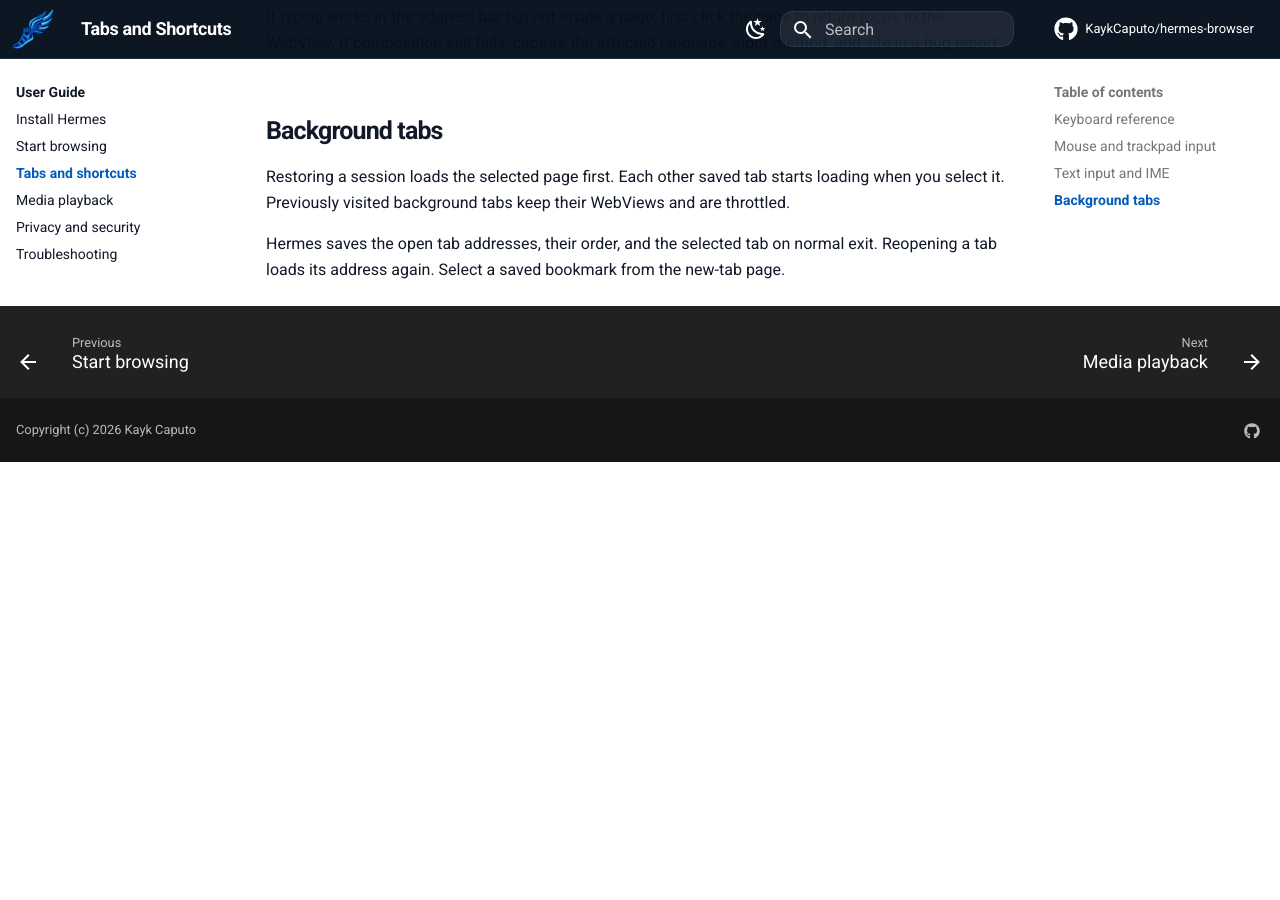
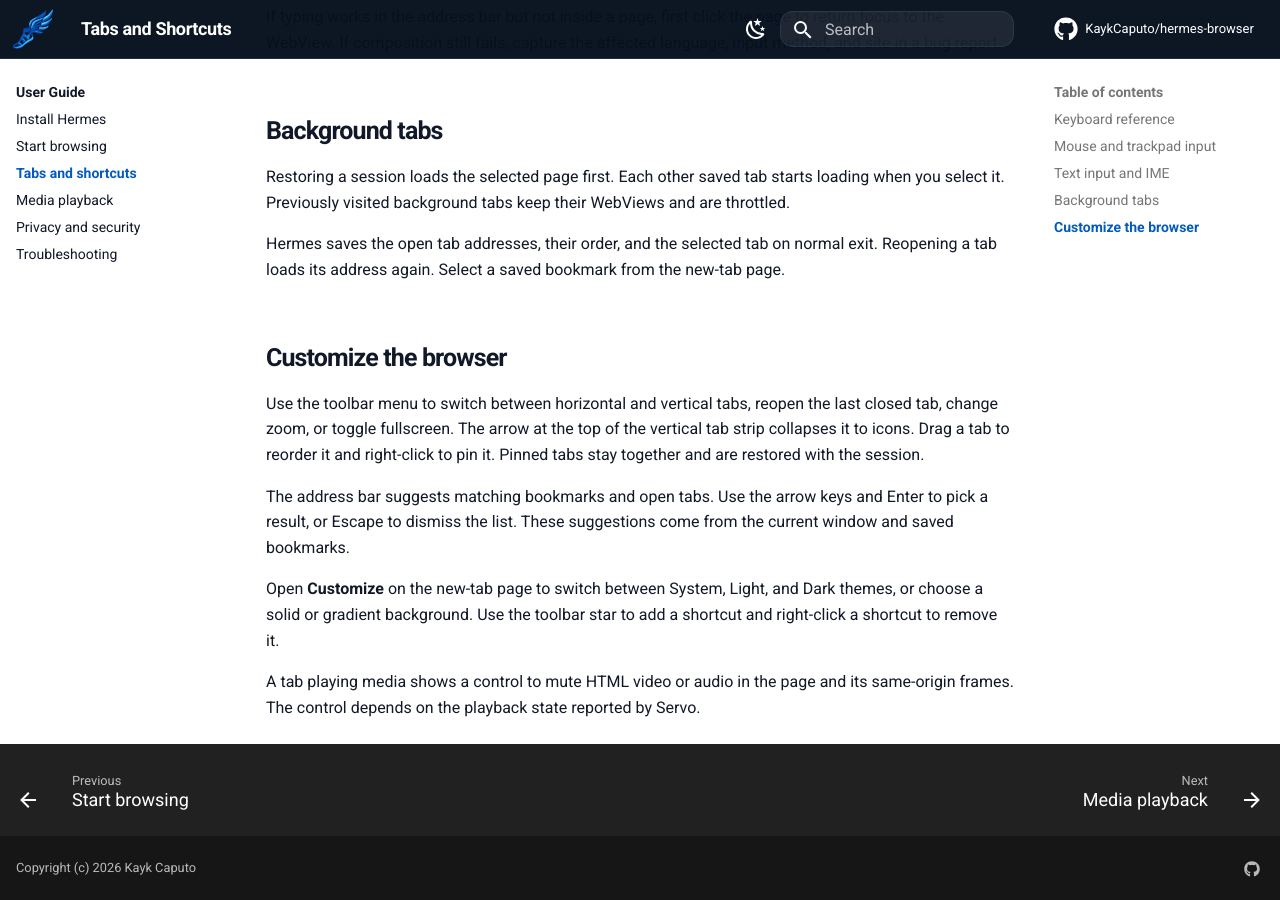
Before and after one commit to KaykCaputo/hermes-browser, an MkDocs documentation site: the page built from docs/user-guide/browsing.md, in a window 1280 px wide and 900 px high, scrolled down 1549 px. Built offline with MkDocs 1.6.1 and Material for MkDocs 9.7.7, drawn with Linux system fonts in a browser that asks for light colours; comment, search, counter and statistics services are not loaded; before the commit the page ends 2011 px from its top, so only the background shows below that.

Commit message:
docs: describe browser customization and per-site blocking controls

```diff
--- a/docs/user-guide/browsing.md
+++ b/docs/user-guide/browsing.md
@@ -42,3 +42,14 @@ If typing works in the address bar but not inside a page, first click the page t
 Restoring a session loads the selected page first. Each other saved tab starts loading when you select it. Previously visited background tabs keep their WebViews and are throttled.
 
 Hermes saves the open tab addresses, their order, and the selected tab on normal exit. Reopening a tab loads its address again. Select a saved bookmark from the new-tab page.
+
+
+## Customize the browser
+
+Use the toolbar menu to switch between horizontal and vertical tabs, reopen the last closed tab, change zoom, or toggle fullscreen. The arrow at the top of the vertical tab strip collapses it to icons. Drag a tab to reorder it and right-click to pin it. Pinned tabs stay together and are restored with the session.
+
+The address bar suggests matching bookmarks and open tabs. Use the arrow keys and Enter to pick a result, or Escape to dismiss the list. These suggestions come from the current window and saved bookmarks.
+
+Open **Customize** on the new-tab page to switch between System, Light, and Dark themes, or choose a solid or gradient background. Use the toolbar star to add a shortcut and right-click a shortcut to remove it.
+
+A tab playing media shows a control to mute HTML video or audio in the page and its same-origin frames. The control depends on the playback state reported by Servo.
```
Also changed, not shown: docs/user-guide/privacy-and-security.md (+4 -0 lines).
